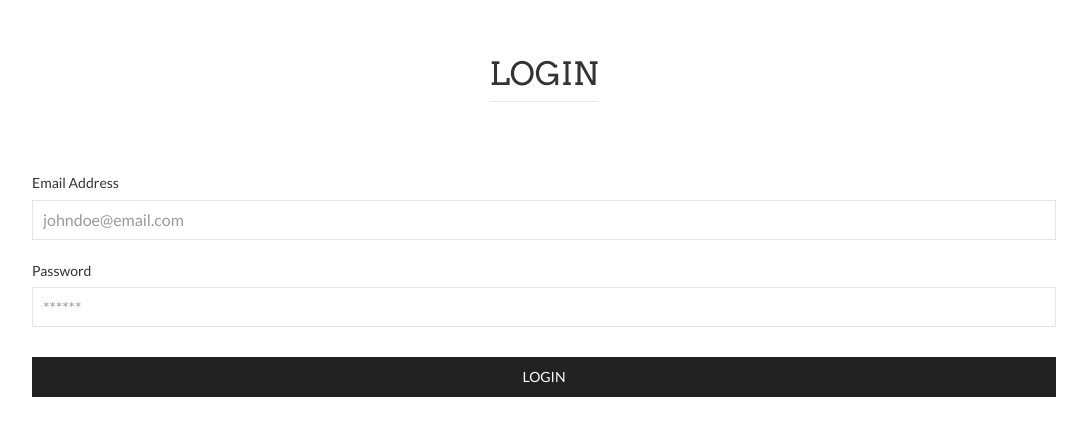
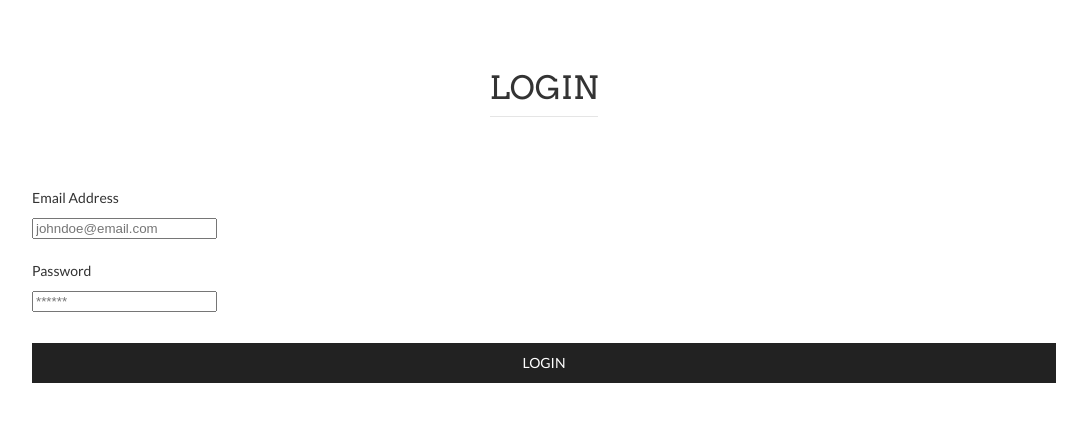
Before and after one commit to agneym/ochha, a React (Create React App) app: page /auth/login in a window 1280 px wide. Shown: the part 174-610 px from the top of the page, without its empty margins (96-1183 px from the left). Built offline with nearby package versions, Linux system fonts and the light colour scheme.

Commit message:
integrate formik form

```diff
--- a/src/Auth/Login.js
+++ b/src/Auth/Login.js
@@ -1,6 +1,8 @@
 import React from "react";
 import styled from "styled-components";
-import Field from "../components/Field";
+import { Formik, Field, Form } from "formik";
+
+import CustomField from "../components/Field";
 
 const Container = styled.main`
   display: flex;
@@ -10,7 +12,7 @@ const Container = styled.main`
   flex-direction: column;
 `;
 
-const StyledForm = styled.form`
+const StyledForm = styled(Form)`
   width: 80%;
 `;
 
@@ -19,32 +21,50 @@ const Title = styled.h1`
 `;
 
 function Login() {
+  const handleSubmit = (values, actions) => {
+    console.log(values);
+  };
   return (
     <Container>
       <Title className="uk-heading-small uk-heading-divider uk-margin-large-bottom">
         LOGIN
       </Title>
+      <Formik
+        initialValues={{
+          email: "",
+          password: "",
+        }}
+        onSubmit={handleSubmit}
+      >
+        {() => (
           <StyledForm className="uk-form-stacked">
             <Field
-          id="login-email-address"
-          name="login-email-address"
+              id="email"
+              name="email"
               label="Email Address"
               placeholder="johndoe@email.com"
               autoComplete="email"
               type="email"
+              component={CustomField}
             />
             <Field
-          id="login-password"
-          name="login-password"
+              id="password"
+              name="password"
               placeholder="******"
               label="Password"
               autoComplete="current-password"
               type="password"
+              component={CustomField}
             />
-        <button className="uk-button uk-button-secondary uk-width-1-1 uk-margin-small-top">
+            <button
+              className="uk-button uk-button-secondary uk-width-1-1 uk-margin-small-top"
+              type="submit"
+            >
               LOGIN
             </button>
           </StyledForm>
+        )}
+      </Formik>
     </Container>
   );
 }
--- a/src/components/Field.js
+++ b/src/components/Field.js
@@ -1,16 +1,16 @@
 import React from "react";
 
-function Field({ id, label, ...rest }) {
+function CustomField({ id, label, field, ...rest }) {
   return (
     <div className="uk-margin">
       <label className="uk-form-label" htmlFor={id}>
         {label}
       </label>
       <div className="uk-form-controls">
-        <input className="uk-input" id={id} {...rest} />
+        <input className="uk-input" id={id} {...field} {...rest} />
       </div>
     </div>
   );
 }
 
-export default Field;
+export default CustomField;
```
Lines whose indentation alone changed are shown as unchanged.
